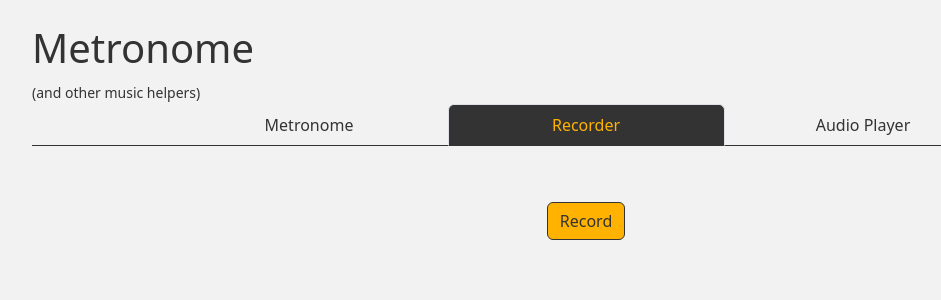
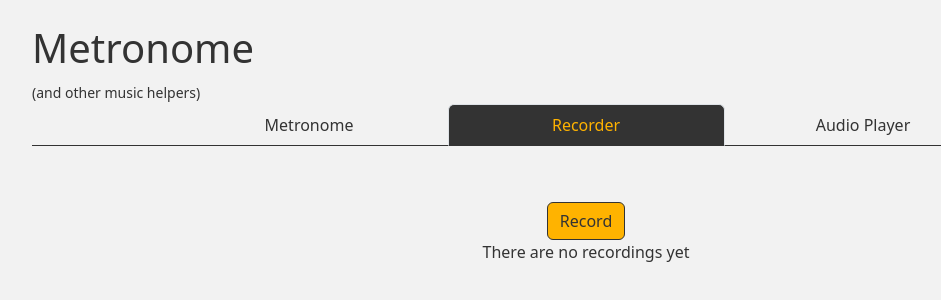
Before and after one commit to bwillwork/metronome, an Angular app: page /recorder in a window 1280 px wide. Shown: the top 300 px of the page, without its empty margins (54-995 px from the left). Built offline with nearby package versions, Linux system fonts and the light colour scheme; no server answers.

Commit message:
clarifying text and adding recording text and extra messaging

```diff
--- a/src/app/components/metronome-display/metronome-display.ts
+++ b/src/app/components/metronome-display/metronome-display.ts
@@ -65,7 +65,7 @@ export class MetronomeDisplay implements AfterViewInit, OnDestroy {
   private draw(ctx: CanvasRenderingContext2D, count: number, isIdol: boolean) {
     ctx.clearRect(0, 0, this.width, this.height);
 
-    const bpmReadout = `${this.config().beatsPerMinute} bpm`;
+    const bpmReadout = `${this.config().beatsPerMinute} beats per minute`;
     const padding = 20;
 
     const center: Point = {
--- a/src/app/pages/recorder-page/recorder-page.html
+++ b/src/app/pages/recorder-page/recorder-page.html
@@ -11,14 +11,38 @@
   </div>
   <div >
     <div class="container">
-      @for(file of recordings(); track $index) {
+
+      @if(recordings().length === 0 && !recording()) {
         <div class="row">
           <div class="col">
-            <app-audio-player [upload]="file" [autoPlay]="false"></app-audio-player>
-            <button class="btn btn-dark btn-outline-dark btn-text-white" (click)="deleteRecording(file)">Delete</button>
-            <button class="btn btn-primary btn-outline-dark" (click)="downloadRecording(file)">Download</button>
+            <p>There are no recordings yet</p>
           </div>
         </div>
+      }
+
+      @if(recording()) {
+        <div class="row">
+          <div class="col d-flex justify-content-center">
+            <span class="position-relative">
+              <span class="position-absolute top-50 start-100 translate-middle p-2 bg-danger border border-light rounded-circle">
+                <span class="visually-hidden">New alerts</span>
+              </span>
+            </span>
+            <span class="p-3">Recording</span>
+          </div>
+        </div>
+      }
+
+      @if(recordings().length > 0) {
+        @for(file of recordings(); track $index) {
+          <div class="row">
+            <div class="col">
+              <app-audio-player [upload]="file" [autoPlay]="false"></app-audio-player>
+              <button class="btn btn-dark btn-outline-dark btn-text-white" (click)="deleteRecording(file)">Delete</button>
+              <button class="btn btn-primary btn-outline-dark" (click)="downloadRecording(file)">Download</button>
+            </div>
+          </div>
+        }
       }
     </div>
 
```
